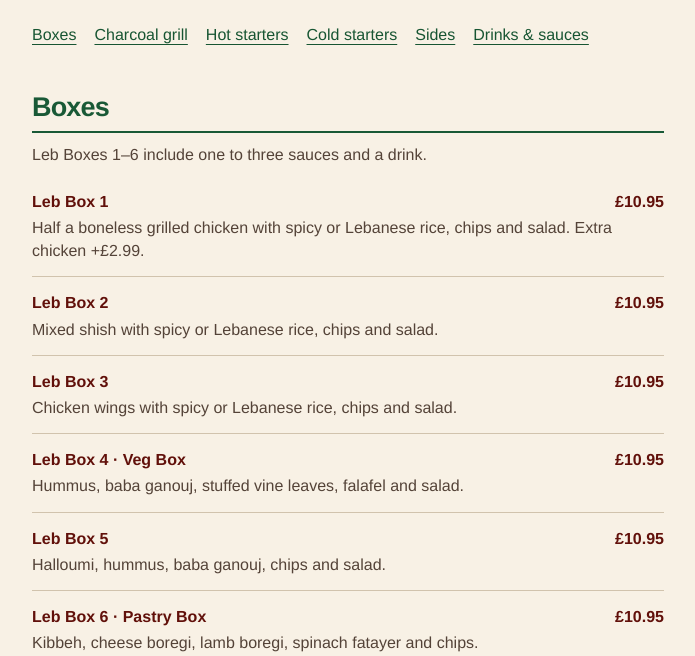
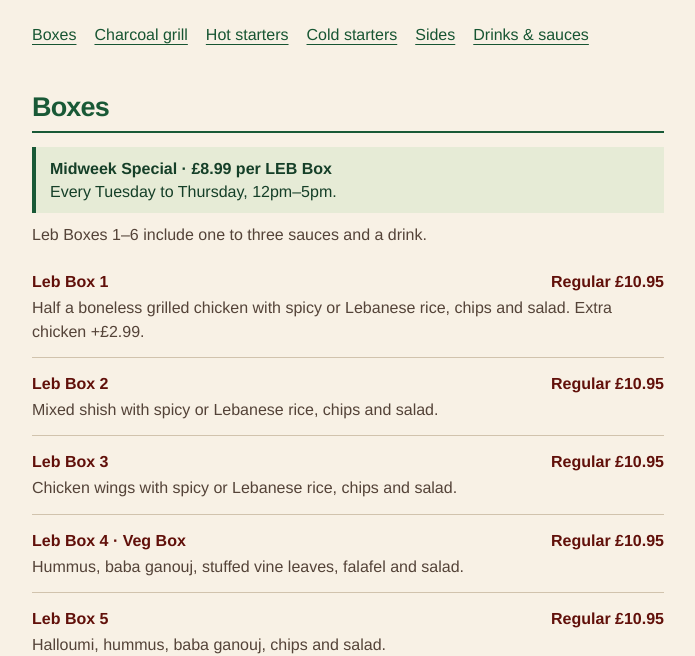
Before and after one commit to frompaulxam-gif/lebeats-uk, a plain HTML site: page menu.html in a window 1280 px wide. Shown: the part 305-961 px from the top of the page, without its empty margins (292-987 px from the left). Drawn offline with Linux system fonts and the light colour scheme; no server answers.

Commit message:
Replace student discount with the £8.99 Midweek Special

```diff
--- a/menu.html
+++ b/menu.html
@@ -28,6 +28,7 @@
     section { margin-top: 30px; scroll-margin-top: 16px; }
     .intro,.description { color: #544338; }
     .intro { margin: 10px 0; }
+    .midweek-menu { margin: 14px 0 8px; border-left: 4px solid #195936; background: #e6ebd6; color: #153f28; padding: 10px 14px; }
     dl,dd { margin: 0; }
     .dish { display: grid; grid-template-columns: 1fr auto; gap: 3px 12px; border-bottom: 1px solid #d1c3ad; padding: 14px 0; }
     dt,.price { color: #61100a; font-weight: 700; }
@@ -47,36 +48,37 @@
     <nav aria-label="Menu categories"><a href="#boxes">Boxes</a><a href="#charcoal-grill">Charcoal grill</a><a href="#hot-starters">Hot starters</a><a href="#cold-starters">Cold starters</a><a href="#sides">Sides</a><a href="#drinks-sauces">Drinks &amp; sauces</a></nav>
     <section id="boxes">
       <h2>Boxes</h2>
+      <p class="midweek-menu"><strong>Midweek Special · £8.99 per LEB Box</strong><br>Every Tuesday to Thursday, 12pm–5pm.</p>
       <p class="intro">Leb Boxes 1–6 include one to three sauces and a drink.</p>
       <dl>
         <div class="dish">
           <dt>Leb Box 1</dt>
-          <dd class="price">£10.95</dd>
+          <dd class="price">Regular £10.95</dd>
           <dd class="description">Half a boneless grilled chicken with spicy or Lebanese rice, chips and salad. Extra chicken +£2.99.</dd>
         </div>
         <div class="dish">
           <dt>Leb Box 2</dt>
-          <dd class="price">£10.95</dd>
+          <dd class="price">Regular £10.95</dd>
           <dd class="description">Mixed shish with spicy or Lebanese rice, chips and salad.</dd>
         </div>
         <div class="dish">
           <dt>Leb Box 3</dt>
-          <dd class="price">£10.95</dd>
+          <dd class="price">Regular £10.95</dd>
           <dd class="description">Chicken wings with spicy or Lebanese rice, chips and salad.</dd>
         </div>
         <div class="dish">
           <dt>Leb Box 4 · Veg Box</dt>
-          <dd class="price">£10.95</dd>
+          <dd class="price">Regular £10.95</dd>
           <dd class="description">Hummus, baba ganouj, stuffed vine leaves, falafel and salad.</dd>
         </div>
         <div class="dish">
           <dt>Leb Box 5</dt>
-          <dd class="price">£10.95</dd>
+          <dd class="price">Regular £10.95</dd>
           <dd class="description">Halloumi, hummus, baba ganouj, chips and salad.</dd>
         </div>
         <div class="dish">
           <dt>Leb Box 6 · Pastry Box</dt>
-          <dd class="price">£10.95</dd>
+          <dd class="price">Regular £10.95</dd>
           <dd class="description">Kibbeh, cheese boregi, lamb boregi, spinach fatayer and chips.</dd>
         </div>
         <div class="dish">
```
Also changed, not shown: index.html (+11 -10 lines), restaurant.css (+15 -1 lines).
